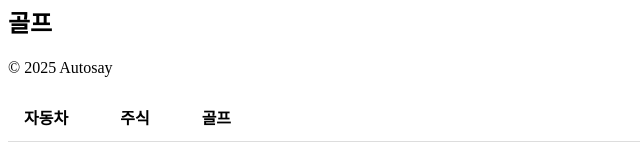
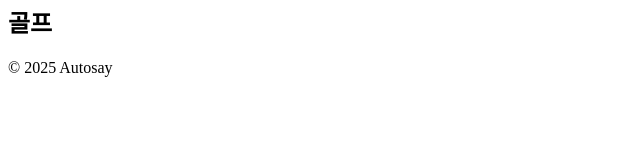
Before and after one commit to gnstjq8750-sketch/autosay, a Jekyll site: the page built from index.html, in a window 1280 px wide. Shown: the part 1381-1528 px from the top of the page, without its empty margins (0-640 px from the left). Built offline with Jekyll 4.4.1, drawn with Linux system fonts in a browser that asks for light colours; after the commit the page ends 1474 px from its top, so only the background shows below that.

Commit message:
Update default.html

```diff
--- a/_layouts/default.html
+++ b/_layouts/default.html
@@ -27,32 +27,3 @@
   </footer>
 </body>
 </html>
-<nav class="menu">
-  <ul>
-    <li>
-      <a href="#">자동차</a>
-      <ul class="submenu">
-        <li><a href="#">업계소식</a></li>
-        <li><a href="#">출시예정</a></li>
-        <li><a href="#">중고차</a></li>
-        <li><a href="#">리뷰</a></li>
-      </ul>
-    </li>
-    <li>
-      <a href="#">주식</a>
-      <ul class="submenu">
-        <li><a href="#">시장뉴스</a></li>
-        <li><a href="#">종목분석</a></li>
-        <li><a href="#">해외증시</a></li>
-      </ul>
-    </li>
-    <li>
-      <a href="#">골프</a>
-      <ul class="submenu">
-        <li><a href="#">대회소식</a></li>
-        <li><a href="#">레슨</a></li>
-        <li><a href="#">용품리뷰</a></li>
-      </ul>
-    </li>
-  </ul>
-</nav>
```
